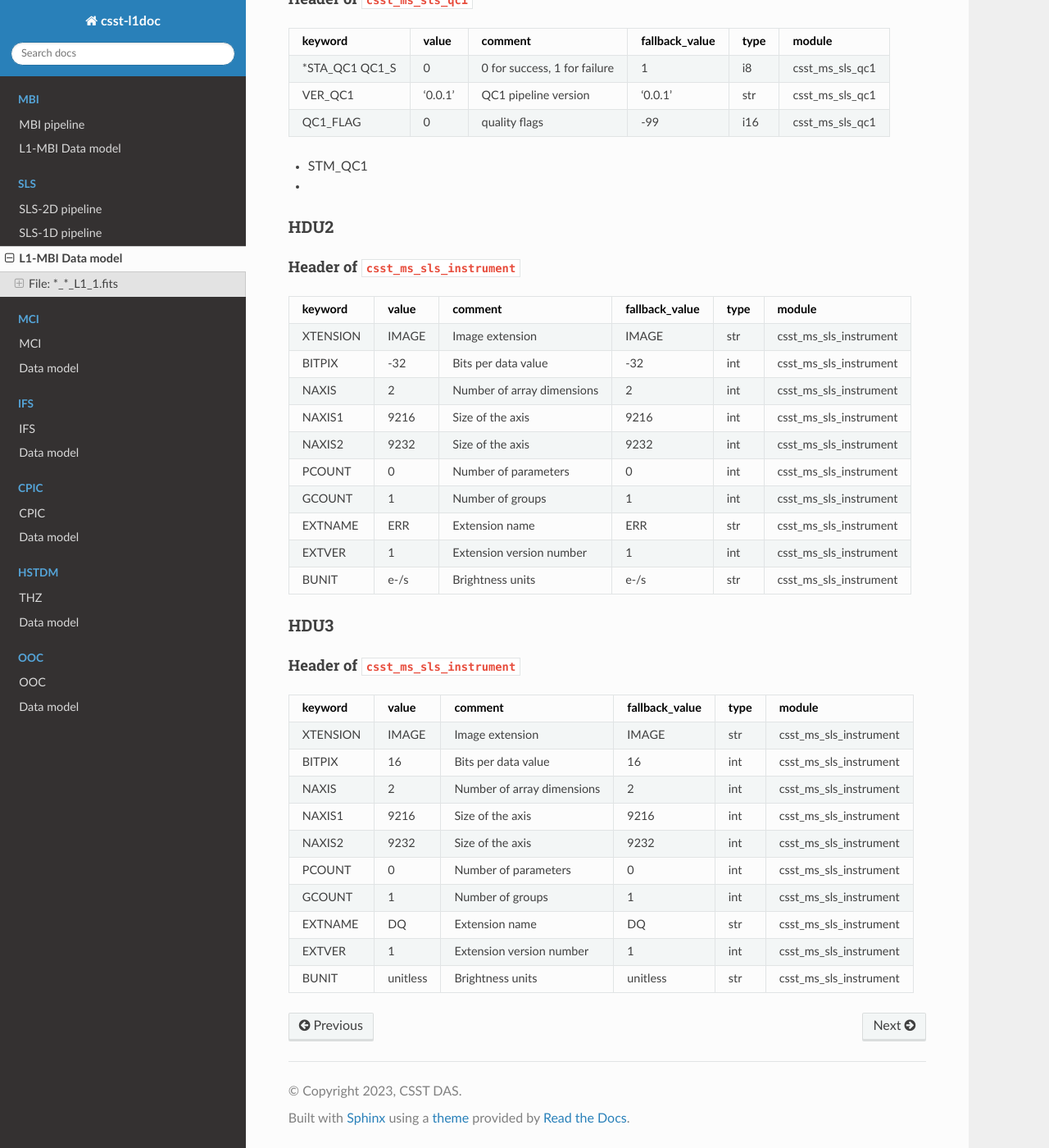
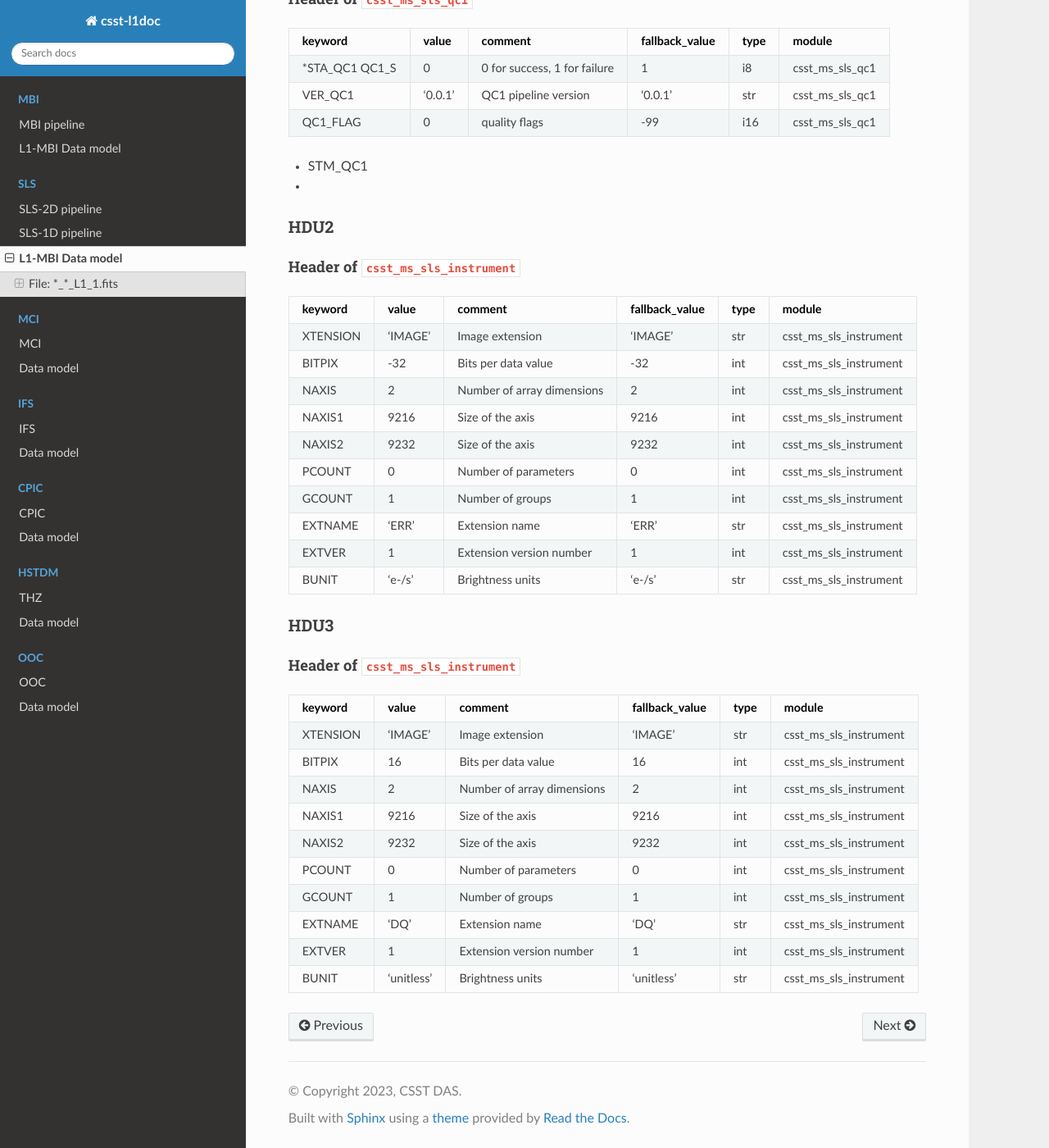
Before and after one commit to hypergravity/csst-doc-msc, a Sphinx documentation site: the page built from docs/source/sls/data_model.md, in a window 1280 px wide and 1400 px high, scrolled down 3189 px. Shown: the whole window at 82% size. Built offline with Sphinx 7.4.7 and the Read the Docs theme 2.0.0, drawn with Linux system fonts in a browser that asks for light colours.

```diff
--- a/docs/source/sls/data_model.md
+++ b/docs/source/sls/data_model.md
@@ -126,16 +126,16 @@ CD1_1等系数在修改后挪到这一节
 
 | keyword  | value         | comment                    | fallback_value | type    | module                  |
 |----------|---------------|----------------------------|----------------|---------|-------------------------|
-| XTENSION | IMAGE         | Image extension            | IMAGE          | str     | csst_ms_sls_instrument  |
+| XTENSION | 'IMAGE'         | Image extension            | 'IMAGE'          | str     | csst_ms_sls_instrument  |
 | BITPIX   | -32           | Bits per data value        | -32            | int      | csst_ms_sls_instrument  |
 | NAXIS    | 2             | Number of array dimensions | 2              | int      | csst_ms_sls_instrument  |
 | NAXIS1   | 9216          | Size of the axis           | 9216           | int      | csst_ms_sls_instrument  |
 | NAXIS2   | 9232          | Size of the axis           | 9232           | int      | csst_ms_sls_instrument  |
 | PCOUNT   | 0             | Number of parameters       | 0              | int      | csst_ms_sls_instrument  |
 | GCOUNT   | 1             | Number of groups           | 1              | int      | csst_ms_sls_instrument  |
-| EXTNAME  | ERR           | Extension name             | ERR            | str     | csst_ms_sls_instrument  |
+| EXTNAME  | 'ERR'           | Extension name             | 'ERR'            | str     | csst_ms_sls_instrument  |
 | EXTVER   | 1             | Extension version number   | 1              | int      | csst_ms_sls_instrument  |
-| BUNIT   | e-/s   | Brightness units           | e-/s    | str     | csst_ms_sls_instrument  |
+| BUNIT   | 'e-/s'   | Brightness units           | 'e-/s'    | str     | csst_ms_sls_instrument  |
 
 ### HDU3
 
@@ -143,13 +143,13 @@ CD1_1等系数在修改后挪到这一节
 
 | keyword   | value       | comment                    | fallback_value | type   | module                 |
 |-----------|-------------|----------------------------|----------------|--------|------------------------|
-| XTENSION  | IMAGE       | Image extension            | IMAGE          | str    | csst_ms_sls_instrument |
+| XTENSION  | 'IMAGE'       | Image extension            | 'IMAGE'          | str    | csst_ms_sls_instrument |
 | BITPIX    | 16          | Bits per data value        | 16             | int     | csst_ms_sls_instrument |
 | NAXIS     | 2           | Number of array dimensions | 2              | int     | csst_ms_sls_instrument |
 | NAXIS1    | 9216        | Size of the axis           | 9216           | int     | csst_ms_sls_instrument |
 | NAXIS2    | 9232        | Size of the axis           | 9232           | int     | csst_ms_sls_instrument |
 | PCOUNT    | 0           | Number of parameters       | 0              | int     | csst_ms_sls_instrument |
 | GCOUNT    | 1           | Number of groups           | 1              | int     | csst_ms_sls_instrument |
-| EXTNAME   | DQ          | Extension name             | DQ             | str    | csst_ms_sls_instrument |
+| EXTNAME   | 'DQ'          | Extension name             | 'DQ'             | str    | csst_ms_sls_instrument |
 | EXTVER    | 1           | Extension version number   | 1              | int     | csst_ms_sls_instrument |
-| BUNIT    | unitless    | Brightness units           | unitless       | str    | csst_ms_sls_instrument |
+| BUNIT    | 'unitless'    | Brightness units           | 'unitless'       | str    | csst_ms_sls_instrument |
```
